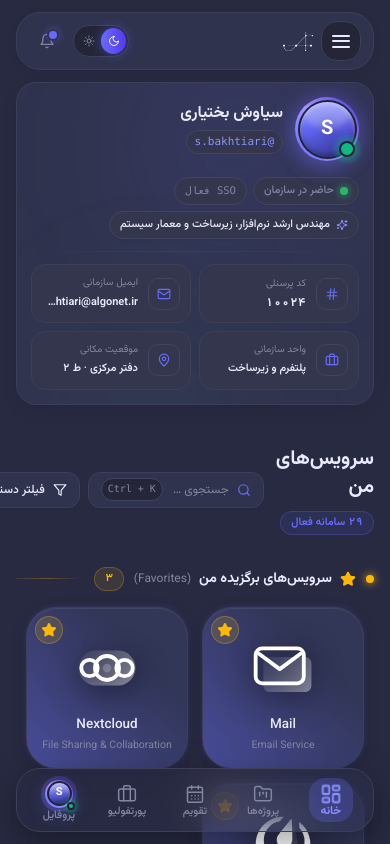
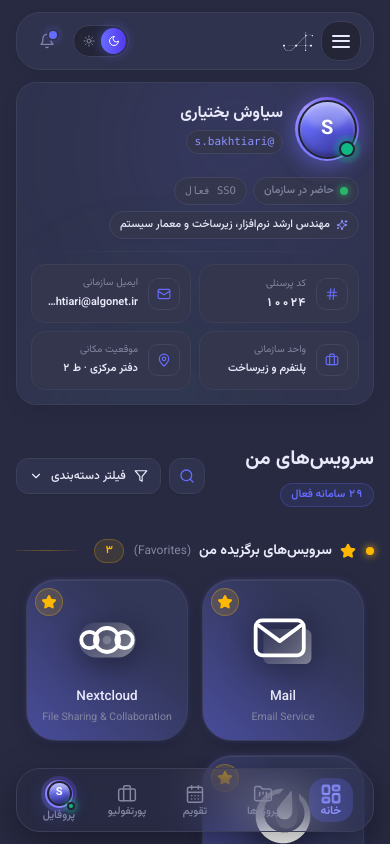
Before and after one commit to siawvash/algonet-portal, a React (Vite) app: page / in a window 390 px wide. Shown: the top 844 px of the page. Built offline with nearby package versions, Linux system fonts and the light colour scheme.

Commit message:
style: render search as icon-only button on mobile, full capsule on desktop

```diff
--- a/src/components/home/ServicesGrid.tsx
+++ b/src/components/home/ServicesGrid.tsx
@@ -607,24 +607,25 @@ export const ServicesGrid: React.FC<ServicesGridProps> = ({
           </p>
         </div>
 
-        {/* دکمه‌های گوشه چپ: کپسول جستجو (مشابه سرچ بالا هم‌اندازه فیلتر) و فیلتر دسته‌بندی */}
+        {/* دکمه‌های گوشه چپ: جستجو (در موبایل فقط آیکون، در دسکتاپ کپسول با میانبر) و فیلتر دسته‌بندی */}
         <div className="flex items-center gap-2 sm:gap-2.5 shrink-0">
           {onOpenSearch && (
             <button
               type="button"
               onClick={onOpenSearch}
-              className="h-9 sm:h-10 px-3 sm:px-3.5 w-44 sm:w-56 md:w-64 rounded-xl sm:rounded-2xl bg-white dark:bg-[#30334e] border border-[#e0e2ec] dark:border-[#3d3f59] text-[#1e1e2d] dark:text-[#eaeafb] hover:border-[#666cff] flex items-center justify-between gap-2 transition-all duration-200 shadow-sm cursor-pointer select-none group"
+              className="size-9 sm:size-auto sm:h-10 sm:w-56 md:w-64 sm:px-3.5 rounded-xl sm:rounded-2xl bg-white dark:bg-[#30334e] border border-[#e0e2ec] dark:border-[#3d3f59] text-[#1e1e2d] dark:text-[#eaeafb] hover:border-[#666cff] flex items-center justify-center sm:justify-between gap-2 transition-all duration-200 shadow-sm cursor-pointer select-none group shrink-0"
               title="جستجو در تمام سامانه‌ها (Ctrl + K)"
+              aria-label="جستجو در سامانه‌ها (Ctrl + K)"
             >
               <div className="flex items-center gap-2 min-w-0">
-                <Search className="size-3.5 sm:size-4 text-[#666cff] group-hover:scale-110 transition-transform shrink-0" />
-                <span className="text-xs sm:text-sm font-['Vazirmatn'] text-[#62657a] dark:text-[#8386a1] group-hover:text-[#1e1e2d] dark:group-hover:text-white transition-colors truncate">
+                <Search className="size-4 text-[#666cff] group-hover:scale-110 transition-transform shrink-0" />
+                <span className="hidden sm:inline text-xs sm:text-sm font-['Vazirmatn'] text-[#62657a] dark:text-[#8386a1] group-hover:text-[#1e1e2d] dark:group-hover:text-white transition-colors truncate">
                   جستجوی سرویس‌ها...
                 </span>
               </div>
               <span
                 dir="ltr"
-                className="inline-flex items-center text-[10px] sm:text-[11px] font-mono font-medium px-1.5 sm:px-2 py-0.5 rounded-md bg-[#f0f1f7] dark:bg-[#25263a] text-[#62657a] dark:text-[#8386a1] border border-[#e0e2ec] dark:border-[#42455f] shadow-inner shrink-0"
+                className="hidden sm:inline-flex items-center text-[10px] sm:text-[11px] font-mono font-medium px-1.5 sm:px-2 py-0.5 rounded-md bg-[#f0f1f7] dark:bg-[#25263a] text-[#62657a] dark:text-[#8386a1] border border-[#e0e2ec] dark:border-[#42455f] shadow-inner shrink-0"
               >
                 Ctrl + K
               </span>
```
